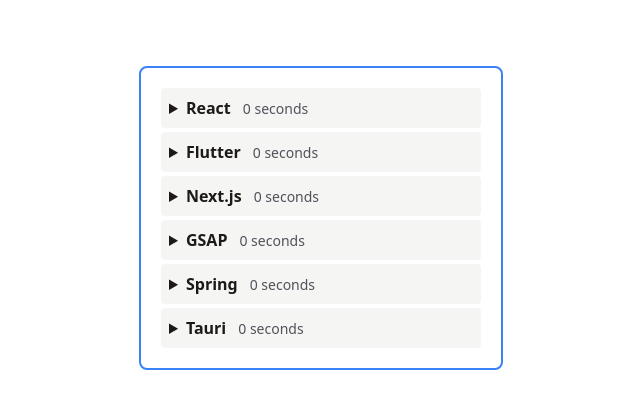
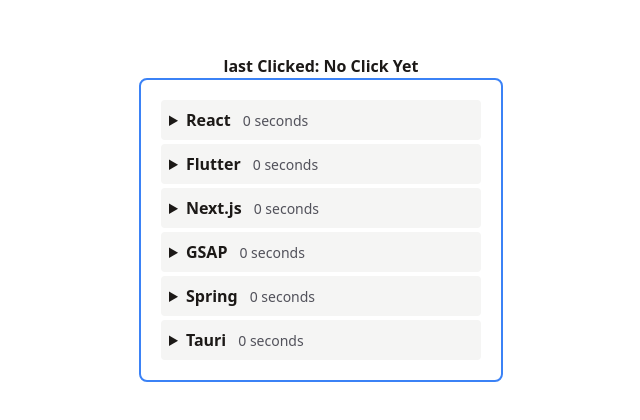
Before and after one commit to jyotidas4803/Bellow, a React (Vite) app: page / in a window 1280 px wide. Shown: the part 182-602 px from the top of the page, without its empty margins (319-959 px from the left). Built offline with nearby package versions, Linux system fonts and the light colour scheme; no server answers.

Commit message:
the title of the accord

```diff
--- a/src/Accordian.jsx
+++ b/src/Accordian.jsx
@@ -7,6 +7,7 @@
   underline = true,
   showWordCount = false,
   onClick = () => {},
+  setLastClicked={setLastClicked}
 }) {
   const [readTime, setReadTime] = useState(0);
 
@@ -29,6 +30,7 @@
       className="w-80 bg-stone-100 m-1 p-2 rounded"
       open={isOpen}
       onClick={() => onClick(title)}
+      setLastClicked={title}
     >
       <summary className={`cursor-pointer font-bold text-stone-900`}>
         <span className={`${underline && 'hover:underline'}`}>{title}</span>
--- a/src/App.jsx
+++ b/src/App.jsx
@@ -1,14 +1,17 @@
+import { useState } from 'react';
 import React from 'react';
 import items from './assets/items.json';
 import Bellow from './Bellow';
 
 function App() {
+ const [lastClicked, setLastClicked] = useState('No Click Yet');
 
 
 
 return (
 
-    <div className="flex justify-center items-center h-screen">
+    <div className="flex flex-col justify-center items-center h-screen">
+      <h1 className="font-bold text-center text-stone-900">last Clicked: {lastClicked}</h1>
       <Bellow
       data={items}
       filterKeyword=""
@@ -16,6 +19,7 @@
       underline={true}
       showWordCount
       onClick={(value) => console.log(value)}
+      setLastClicked={setLastClicked}
          />
     </div>
 
--- a/src/Bellow.jsx
+++ b/src/Bellow.jsx
@@ -8,6 +8,7 @@
   underline = true,
   showWordCount = false,
   onClick = () => {},
+  setLastClicked={setLastClicked}
 
  })
   {
@@ -27,8 +28,8 @@
     isOpen={isOpen}
     underline={underline}
     showWordCount={showWordCount}
-    // onClick={onClick}
-
+    onClick={onClick}
+   setLastClicked={setLastClicked}
      />
    ))}
     </div>
```
